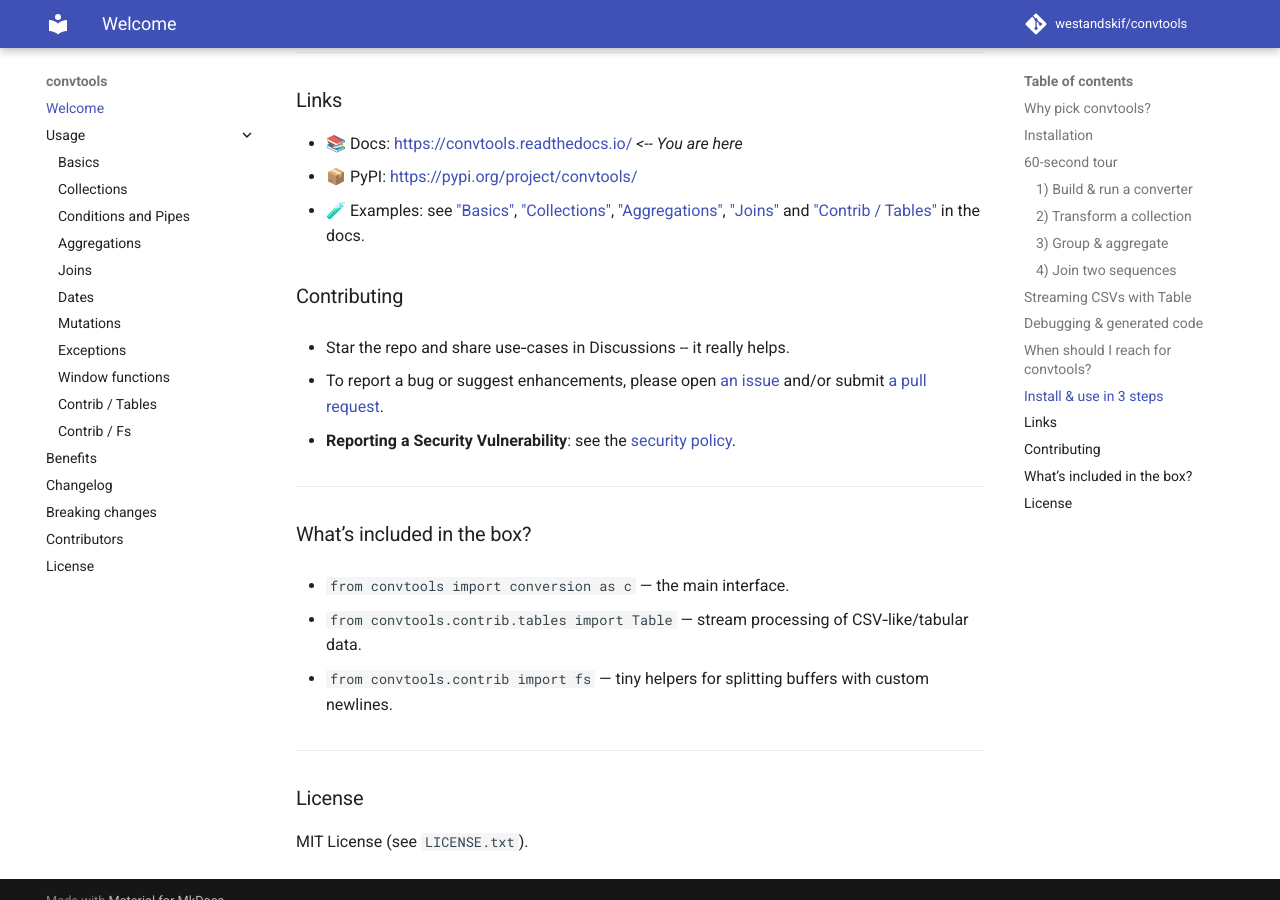
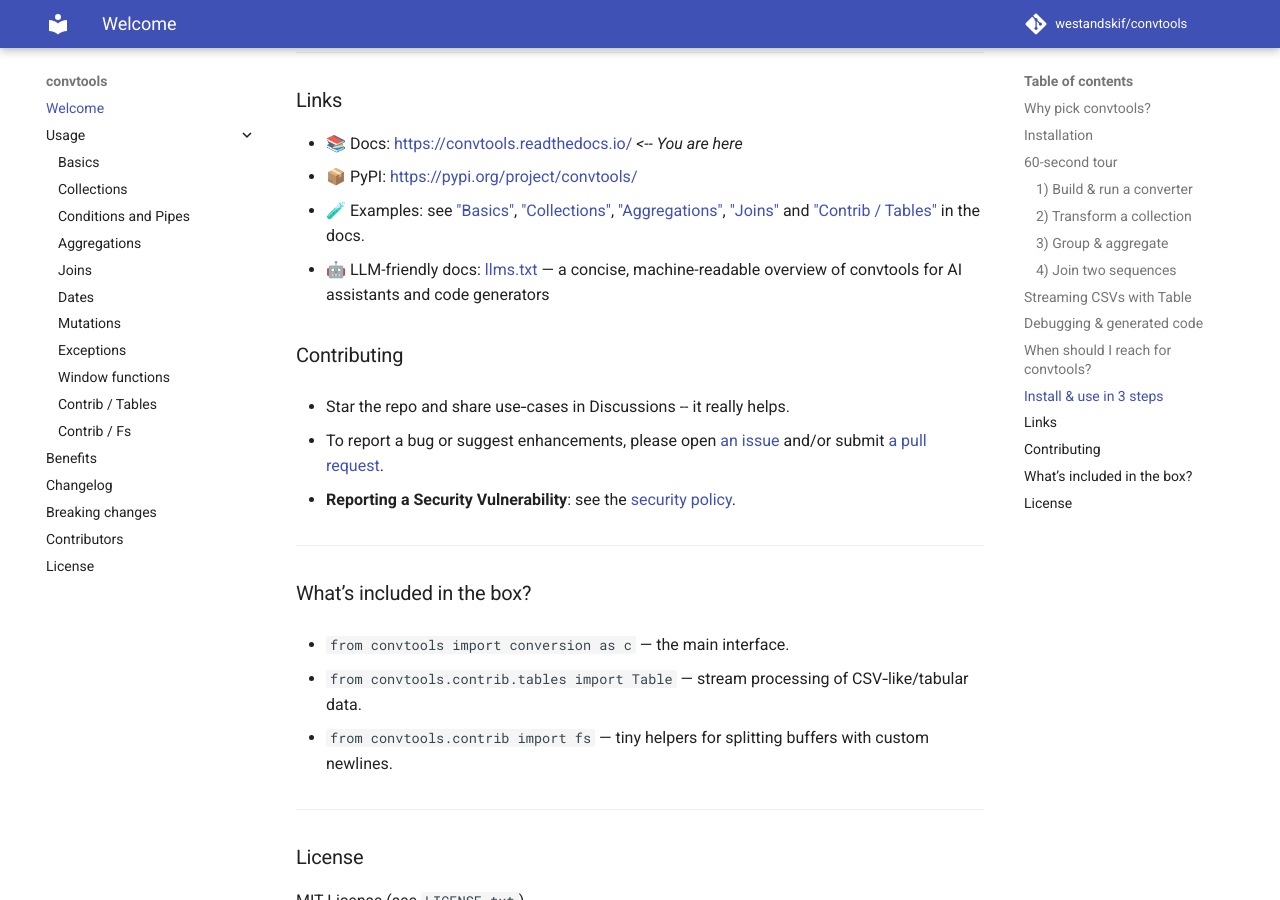
Before and after one commit to westandskif/convtools, an MkDocs documentation site: the page built from docs/README.md, in a window 1280 px wide and 900 px high, scrolled down 4768 px. Built offline with MkDocs 1.6.1 and Material for MkDocs 9.7.7, drawn with Linux system fonts in a browser that asks for light colours; comment, search, counter and statistics services are not loaded.

Commit message:
added explicit links to llms.txt

```diff
--- a/docs/README.md
+++ b/docs/README.md
@@ -123,6 +123,9 @@
 * 🧪 Examples: see ["Basics"](./basics.md), ["Collections"](./collections.md),
 ["Aggregations"](./aggregations.md), ["Joins"](./joins.md) and ["Contrib /
 Tables"](./contrib_tables.md) in the docs.
+* 🤖 LLM-friendly docs:
+[llms.txt](https://convtools.readthedocs.io/en/latest/llms.txt) — a concise,
+machine-readable overview of convtools for AI assistants and code generators
 
 
 ### Contributing
```
Also changed, not shown: README.md (+3 -1 lines).
